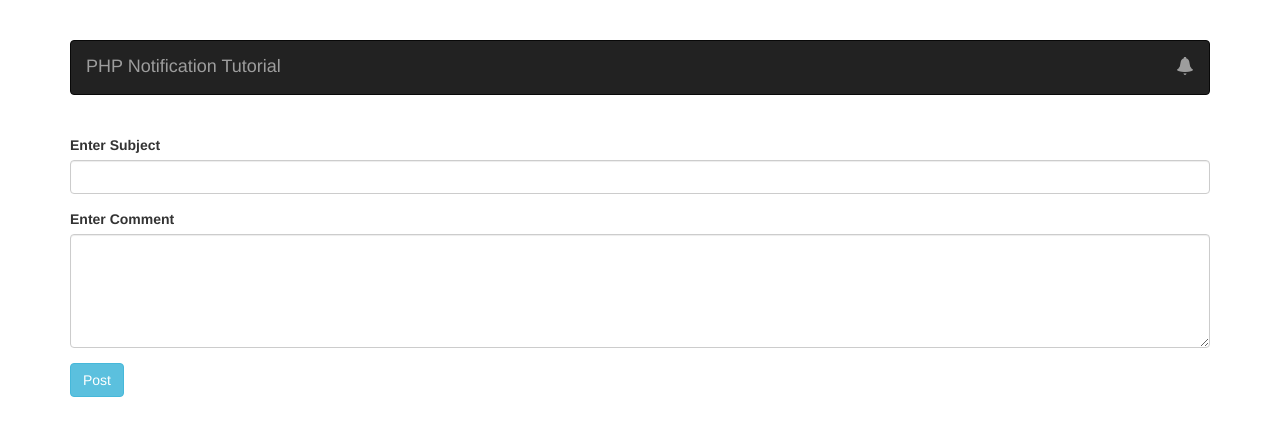
After one commit to Nam311hnvn/Work-Management-And-Arrange-System, a PHP site: page /BTL/test.php in a window 1280 px wide. The commit adds this page. Shown: the top 436 px of the page. Run offline with PHP 8.4, Linux system fonts and the light colour scheme; some libraries are stand-ins or nearby versions.

Commit message:
Sửa lỗi i u u   utasklist

```diff
--- a/View/home.php
+++ b/View/home.php
@@ -6,13 +6,12 @@
 
 ?>
 <?php
-if($_SESSION['CurrentLevel'] ==0){
+if($_SESSION['CurrentLevel'] ==0){}
 ?>
 <div class="container-fluid">
     <div class="col-12 py-2">
         <div class="card ">
             <div class="card-body ">
-
                 <nav class="navbar navbar-expand-lg navbar-light bg-light">
                     <div class="container">
                         <h4 class="navbar-brand" href="#" disabled>Welcome <?php echo $_SESSION['CurrentUser']?>!!</h4>
--- a/View/user_list.php
+++ b/View/user_list.php
@@ -103,6 +103,7 @@
                     },
                     success: function(response) {
                         if (response == 'success') {
+
                             alert("Xoá thành công!");
                             window.location.href = "./user_list.php";
                         } else if (response == 'error'){
--- /dev/null
+++ b/test.php
@@ -0,0 +1,46 @@
+<!DOCTYPE html>
+<html>
+
+<head>
+    <title>Notification using PHP Ajax Bootstrap</title>
+    <script src="https://ajax.googleapis.com/ajax/libs/jquery/3.1.0/jquery.min.js"></script>
+    <link rel="stylesheet" href="https://maxcdn.bootstrapcdn.com/bootstrap/3.3.6/css/bootstrap.min.css" />
+    <script src="https://maxcdn.bootstrapcdn.com/bootstrap/3.3.7/js/bootstrap.min.js"></script>
+</head>
+
+<body>
+    <br /><br />
+    <div class="container">
+        <nav class="navbar navbar-inverse">
+            <div class="container-fluid">
+                <div class="navbar-header">
+                    <a class="navbar-brand" href="#">PHP Notification Tutorial</a>
+                </div>
+                <ul class="nav navbar-nav navbar-right">
+                    <li class="dropdown">
+                        <a href="#" class="dropdown-toggle" data-toggle="dropdown"><span
+                                class="label label-pill label-danger count" style="border-radius:10px;"></span> <span
+                                class="glyphicon glyphicon-bell" style="font-size:18px;"></span></a>
+                        <ul class="dropdown-menu"></ul>
+                    </li>
+                </ul>
+            </div>
+        </nav>
+        <br />
+        <form method="post" id="comment_form">
+            <div class="form-group">
+                <label>Enter Subject</label>
+                <input type="text" name="subject" id="subject" class="form-control">
+            </div>
+            <div class="form-group">
+                <label>Enter Comment</label>
+                <textarea name="comment" id="comment" class="form-control" rows="5"></textarea>
+            </div>
+            <div class="form-group">
+                <input type="submit" name="post" id="post" class="btn btn-info" value="Post" />
+            </div>
+        </form>
+    </div>
+</body>
+
+</html>
```
Also changed, not shown: View/Send_noti_gruser.php (+6 -3 lines), View/task_list.php (+8 -7 lines), process/process_delete_task.php (+7 -9 lines).
